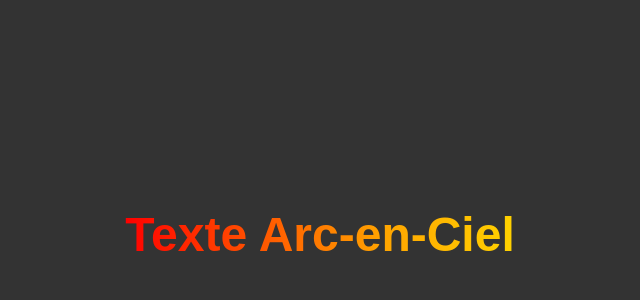
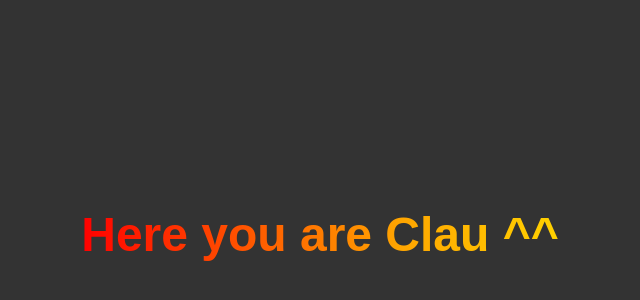
Before and after one commit to Kaostnery/kaostnery.github.io, a plain HTML site: page index.html in a window 1280 px wide. Shown: the part 166-466 px from the top of the page, without its empty margins (320-960 px from the left). Drawn offline with Linux system fonts and the light colour scheme.

Commit message:
Update index.html

```diff
--- a/index.html
+++ b/index.html
@@ -41,6 +41,6 @@
     </style>
 </head>
 <body>
-    <div class="rainbow-text">Texte Arc-en-Ciel</div>
+    <div class="rainbow-text">Here you are Clau ^^</div>
 </body>
 </html>
```
